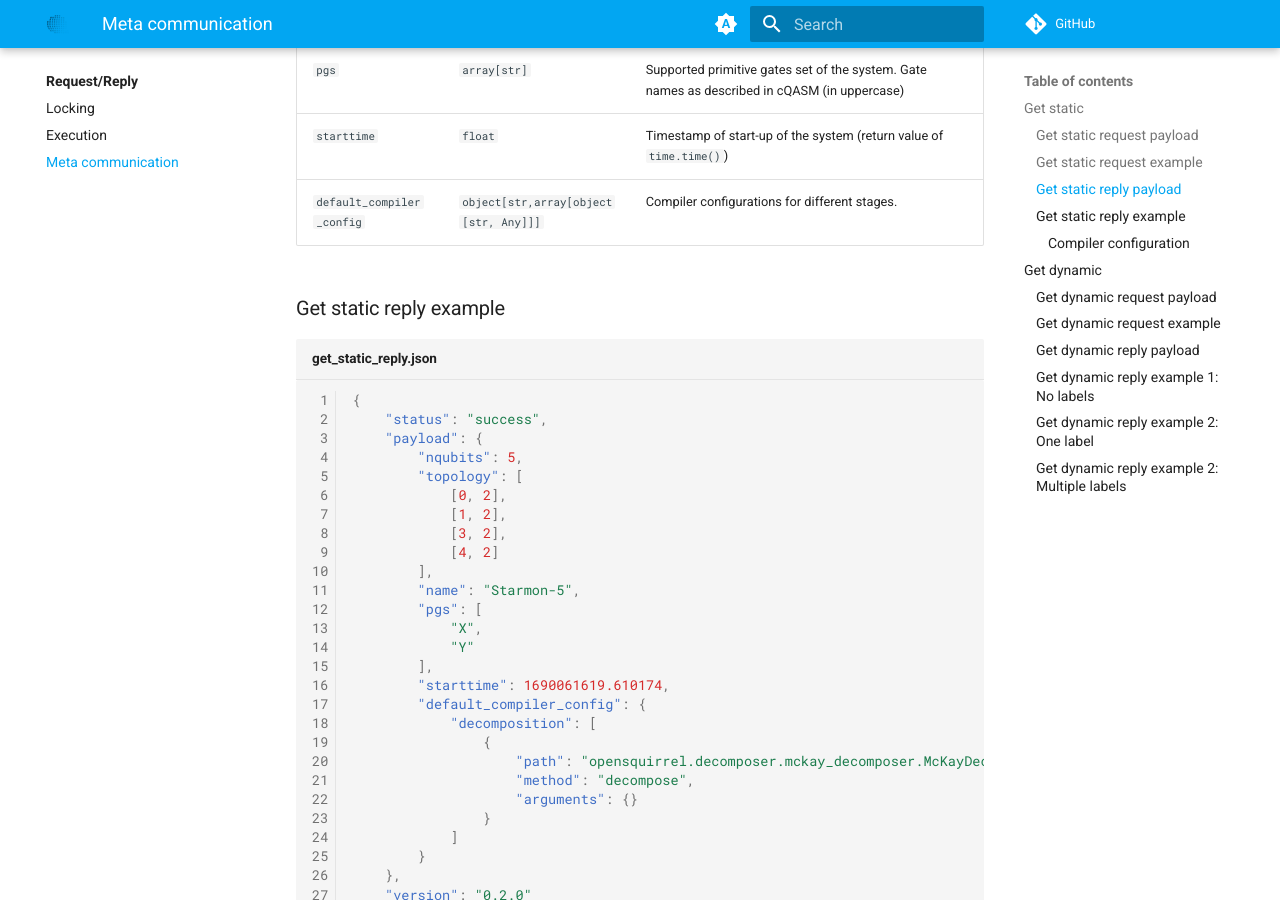
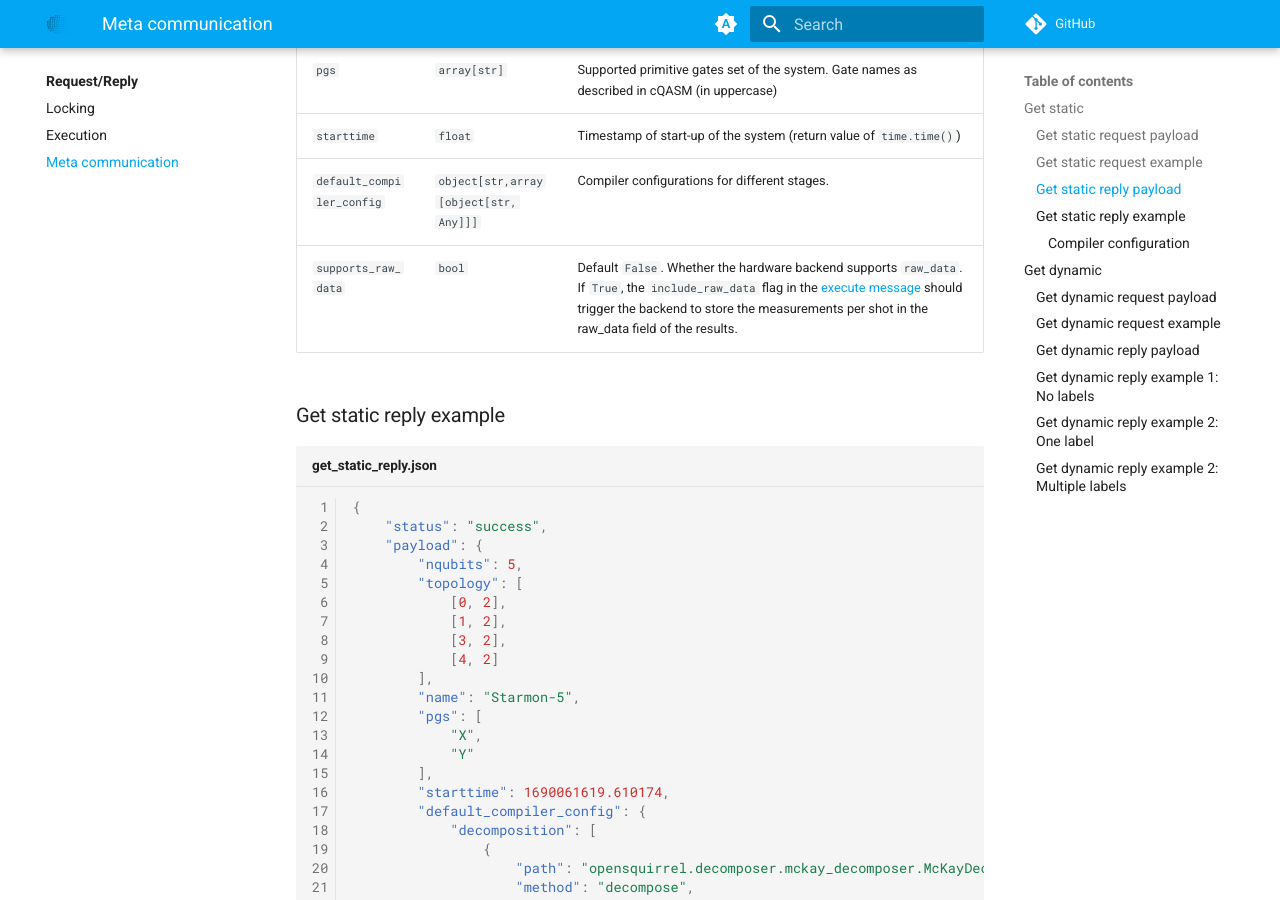
Before and after one commit to QuTech-Delft/compute-runtime-schema, an MkDocs documentation site: the page built from docs/request/meta.md, in a window 1280 px wide and 900 px high, scrolled down 1144 px. Built offline with MkDocs 1.6.1 and Material for MkDocs 9.7.7, drawn with Linux system fonts in a browser that asks for light colours; comment, search, counter and statistics services are not loaded; the version menu is left out.

Commit message:
[QI2-1365] Add supports_raw_data (#29)

```diff
--- a/docs/request/meta.md
+++ b/docs/request/meta.md
@@ -37,6 +37,7 @@ This message does not require any additional information in the payload section.
 | `pgs` | `array[str]` | Supported primitive gates set of the system. Gate names as described in cQASM (in uppercase) |
 | `starttime` | `float` | Timestamp of start-up of the system (return value of `time.time()`) |
 | `default_compiler_config` | `object[str,array[object[str, Any]]]` | Compiler configurations for different stages. |
+| `supports_raw_data` | `bool` | Default `False`. Whether the hardware backend supports `raw_data`. If `True`, the `include_raw_data` flag in the [execute message](execute.md#execute-request-payload) should trigger the backend to store the measurements per shot in the raw_data field of the results. |
 
 ### Get static reply example
 
```
